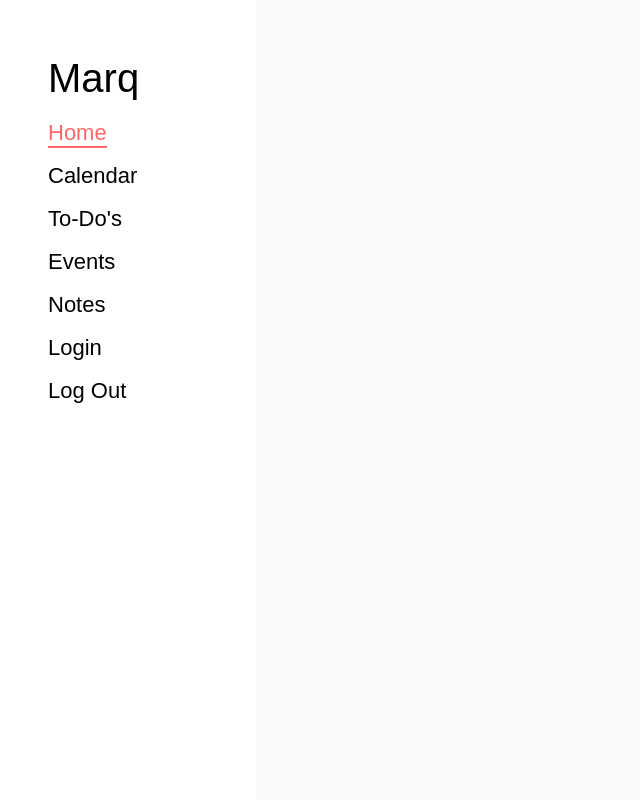
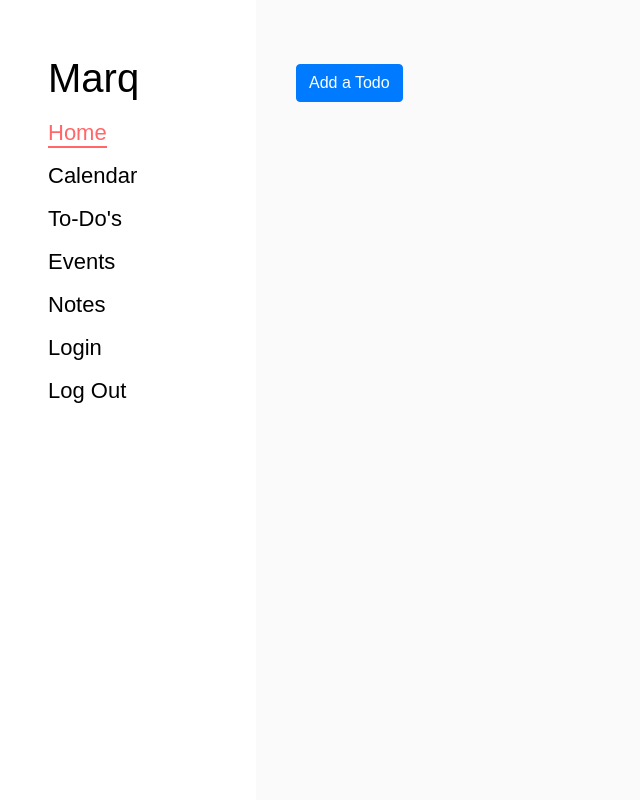
Before and after one commit to lrmoon/Marq, a Django app: page /todos/ in a window 1280 px wide. Shown: the whole page, without its empty margins (0-640 px from the left). Run offline with Django 3.2, Linux system fonts and the light colour scheme; data that the repository does not hold is empty; some libraries are stand-ins or nearby versions.

Commit message:
added button for adding a todo

```diff
--- a/main_app/templates/todos/index.html
+++ b/main_app/templates/todos/index.html
@@ -6,6 +6,7 @@
 {% endblock %}
 
 {% block content %}
+<a href="#" class="btn btn-primary">Add a Todo</a>
 
 <section class='row'>
 {% for todo in todos %}
```
